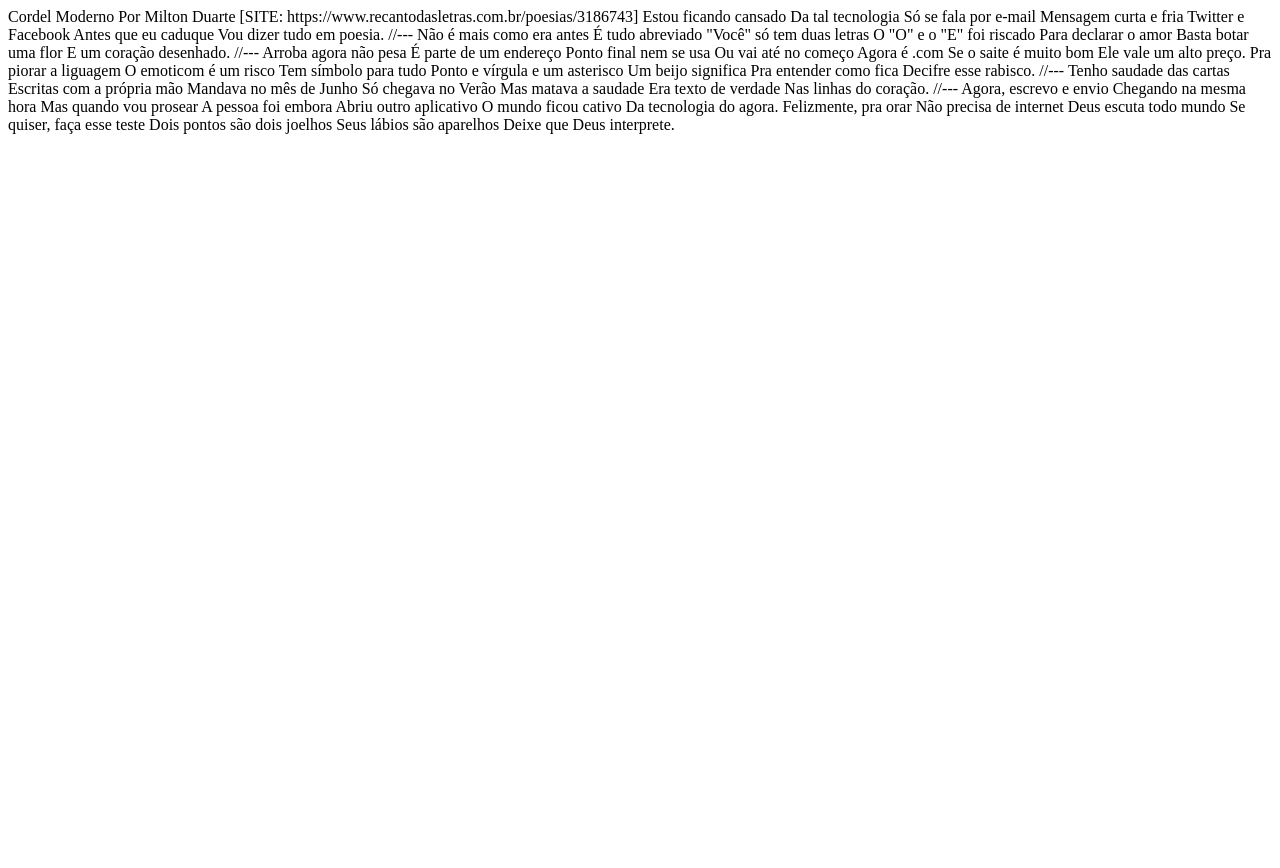
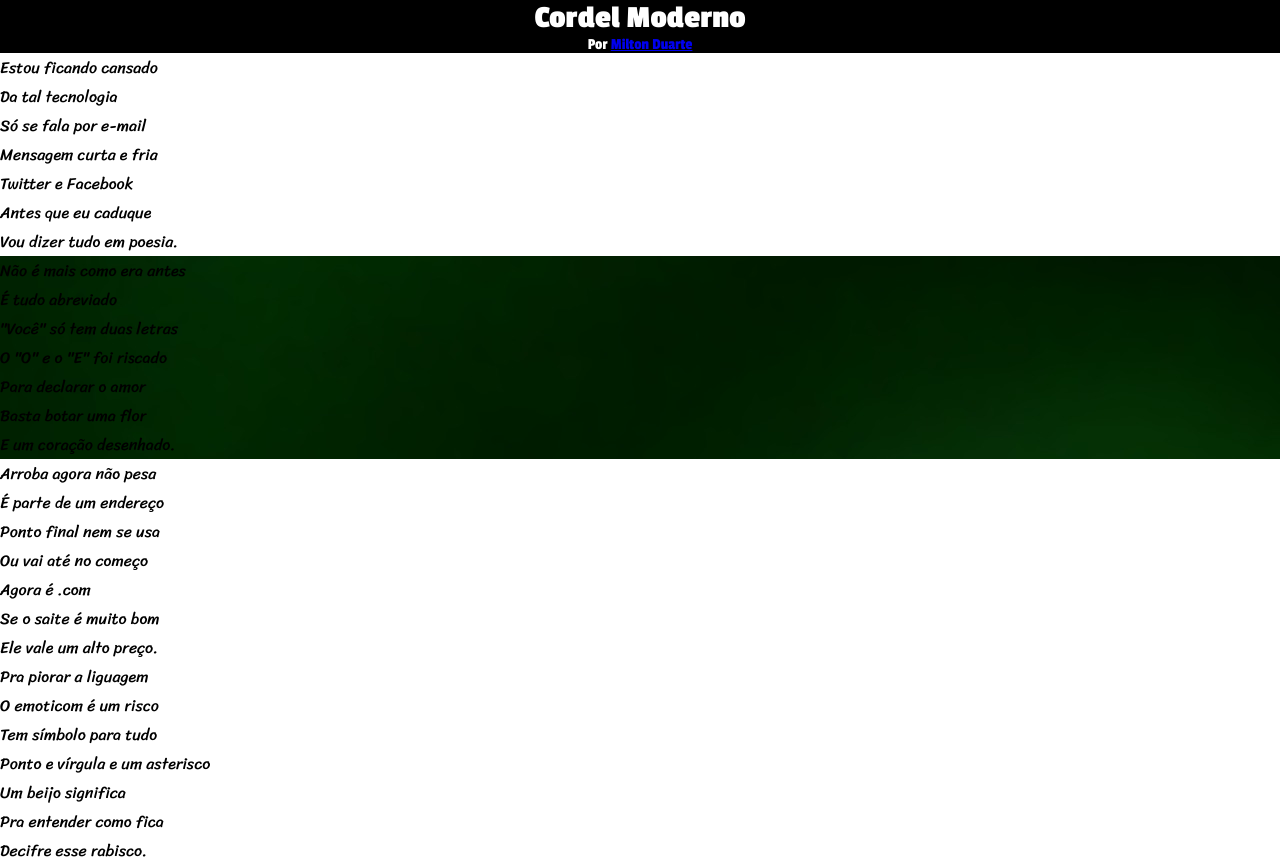
Before and after one commit to EricMiranda27/html-css, a plain HTML site: page desafios/d012/index.html in a window 1280 px wide. Shown: the top 868 px of the page. Before the commit the page ends 800 px from the top, so only its background shows below. Drawn offline with Linux system fonts and the light colour scheme.

Commit message:
iniciando desafio 012

```diff
--- a/desafios/d012/index.html
+++ b/desafios/d012/index.html
@@ -4,77 +4,104 @@
 <head>
     <meta charset="UTF-8">
     <meta name="viewport" content="width=device-width, initial-scale=1.0">
-    <title>Cordel</title>
+    <title>Cordel Moderno</title>
+    <link rel="stylesheet" href="style.css">
 </head>
 
 <body>
-    Cordel Moderno
-Por Milton Duarte
-[SITE: https://www.recantodasletras.com.br/poesias/3186743]
+    <header>
+        <h1>Cordel Moderno</h1>
+        <p>
+            Por <a href="https://www.recantodasletras.com.br/poesias/3186743" target="_blank">Milton Duarte</a>
+        </p>
+    </header>
 
-Estou ficando cansado
-Da tal tecnologia
-Só se fala por e-mail
-Mensagem curta e fria
-Twitter e Facebook
-Antes que eu caduque
-Vou dizer tudo em poesia.
+    <main>
+        <section>
+            <p>
+                Estou ficando cansado <br>
+                Da tal tecnologia <br>
+                Só se fala por e-mail <br>
+                Mensagem curta e fria <br>
+                Twitter e Facebook <br>
+                Antes que eu caduque <br>
+                Vou dizer tudo em poesia.
+            </p>
+        </section>
 
-//---
+        <section class="texto-com-fundo">
+            <p>
+                Não é mais como era antes <br>
+                É tudo abreviado <br>
+                "Você" só tem duas letras <br>
+                O "O" e o "E" foi riscado <br>
+                Para declarar o amor <br>
+                Basta botar uma flor <br>
+                E um coração desenhado.
+            </p>
+        </section>
 
-Não é mais como era antes
-É tudo abreviado
-"Você" só tem duas letras
-O "O" e o "E" foi riscado
-Para declarar o amor
-Basta botar uma flor
-E um coração desenhado.
+        <section>
+            <p>
+                Arroba agora não pesa <br>
+                É parte de um endereço <br>
+                Ponto final nem se usa <br>
+                Ou vai até no começo <br>
+                Agora é .com <br>
+                Se o saite é muito bom <br>
+                Ele vale um alto preço.
+            </p>
 
-//---
+            <p>
+                Pra piorar a liguagem <br>
+                O emoticom é um risco <br>
+                Tem símbolo para tudo <br>
+                Ponto e vírgula e um asterisco <br>
+                Um beijo significa <br>
+                Pra entender como fica <br>
+                Decifre esse rabisco.
+            </p>
+        </section>
 
-Arroba agora não pesa
-É parte de um endereço
-Ponto final nem se usa
-Ou vai até no começo
-Agora é .com
-Se o saite é muito bom
-Ele vale um alto preço.
+        <section>
+            <p>
+                Tenho saudade das cartas <br>
+                Escritas com a própria mão <br>
+                Mandava no mês de Junho <br>
+                Só chegava no Verão <br>
+                Mas matava a saudade <br>
+                Era texto de verdade <br>
+                Nas linhas do coração.
+            </p>
+        </section>
 
-Pra piorar a liguagem
-O emoticom é um risco
-Tem símbolo para tudo
-Ponto e vírgula e um asterisco
-Um beijo significa
-Pra entender como fica
-Decifre esse rabisco.
+        <section>
+            <p>
+                Agora, escrevo e envio <br>
+                Chegando na mesma hora <br>
+                Mas quando vou prosear <br>
+                A pessoa foi embora <br>
+                Abriu outro aplicativo <br>
+                O mundo ficou cativo <br>
+                Da tecnologia do agora.
+            </p>
 
-//---
+            <p>
+                Felizmente, pra orar <br>
+                Não precisa de internet <br>
+                Deus escuta todo mundo <br>
+                Se quiser, faça esse teste <br>
+                Dois pontos são dois joelhos <br>
+                Seus lábios são aparelhos <br>
+                Deixe que Deus interprete.
+            </p>
+        </section>
+    </main>
 
-Tenho saudade das cartas
-Escritas com a própria mão
-Mandava no mês de Junho
-Só chegava no Verão
-Mas matava a saudade
-Era texto de verdade
-Nas linhas do coração.
-
-//---
-
-Agora, escrevo e envio
-Chegando na mesma hora
-Mas quando vou prosear
-A pessoa foi embora
-Abriu outro aplicativo
-O mundo ficou cativo
-Da tecnologia do agora.
-
-Felizmente, pra orar
-Não precisa de internet
-Deus escuta todo mundo
-Se quiser, faça esse teste
-Dois pontos são dois joelhos
-Seus lábios são aparelhos
-Deixe que Deus interprete.
+    <footer>
+        <p>Site criado por <a href="https://github.com/EricMiranda27" target="_blank">Eric Miranda</a> para o
+            CursoemVideo</p>
+    </footer>
 </body>
 
 </html>
--- a/desafios/d012/style.css
+++ b/desafios/d012/style.css
@@ -1 +1,39 @@
 @charset "UTF-8";
+
+@import url('https://fonts.googleapis.com/css2?family=Passion+One:wght@400;700;900&family=Sriracha&display=swap');
+
+:root {
+    --fonte-titulo: 'Passion One', cursive;
+    --fonte-corpo: 'Sriracha', cursive;
+}
+
+* {
+    margin: 0;
+    padding: 0;
+}
+
+header {
+    background-color: black;
+    font-family: var(--fonte-titulo);
+    color: white;
+    text-align: center;
+}
+
+main {
+    font-family: var(--fonte-corpo);
+}
+
+.texto-com-fundo {
+    background-image: url('imagens/background001.jpg');
+}
+
+footer {
+    padding: 8px;
+    text-align: center;
+    background-color: black;
+    color: white;
+}
+
+footer>a {
+    text-decoration: none;
+}
```
